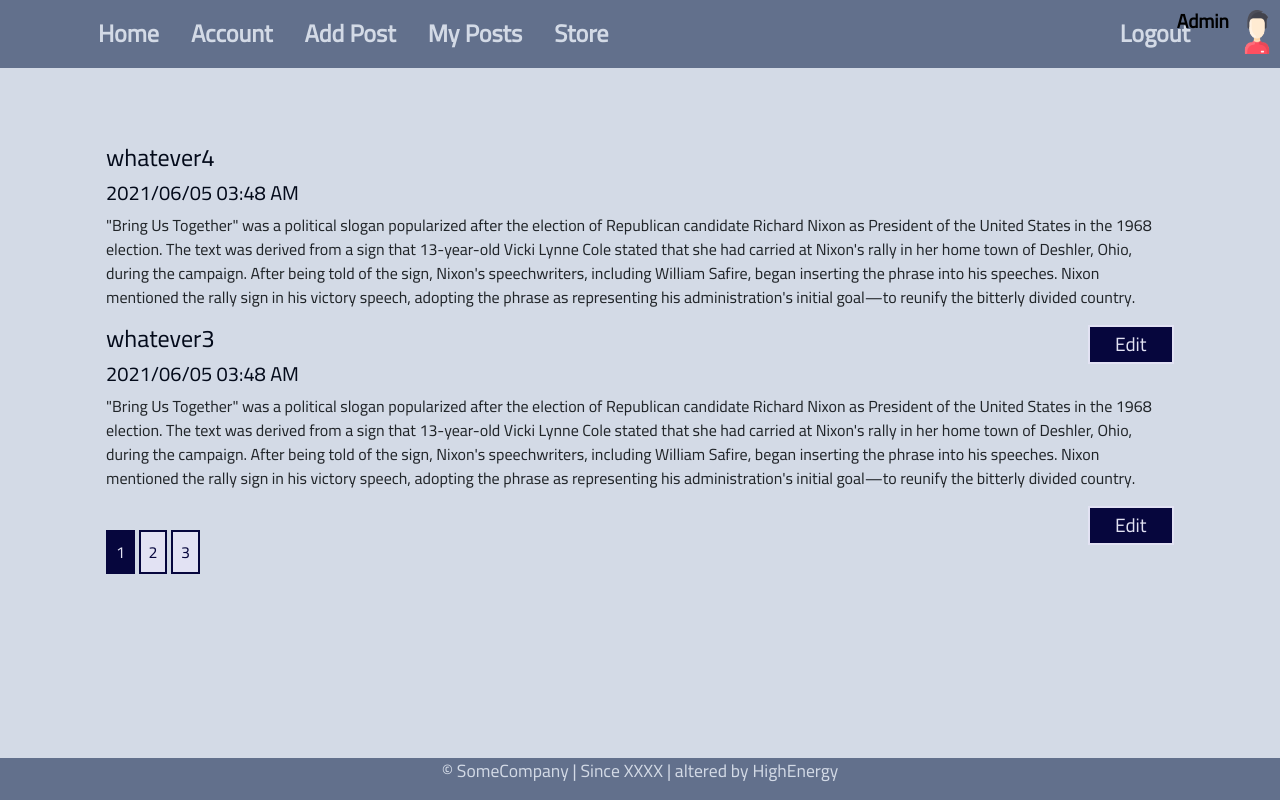
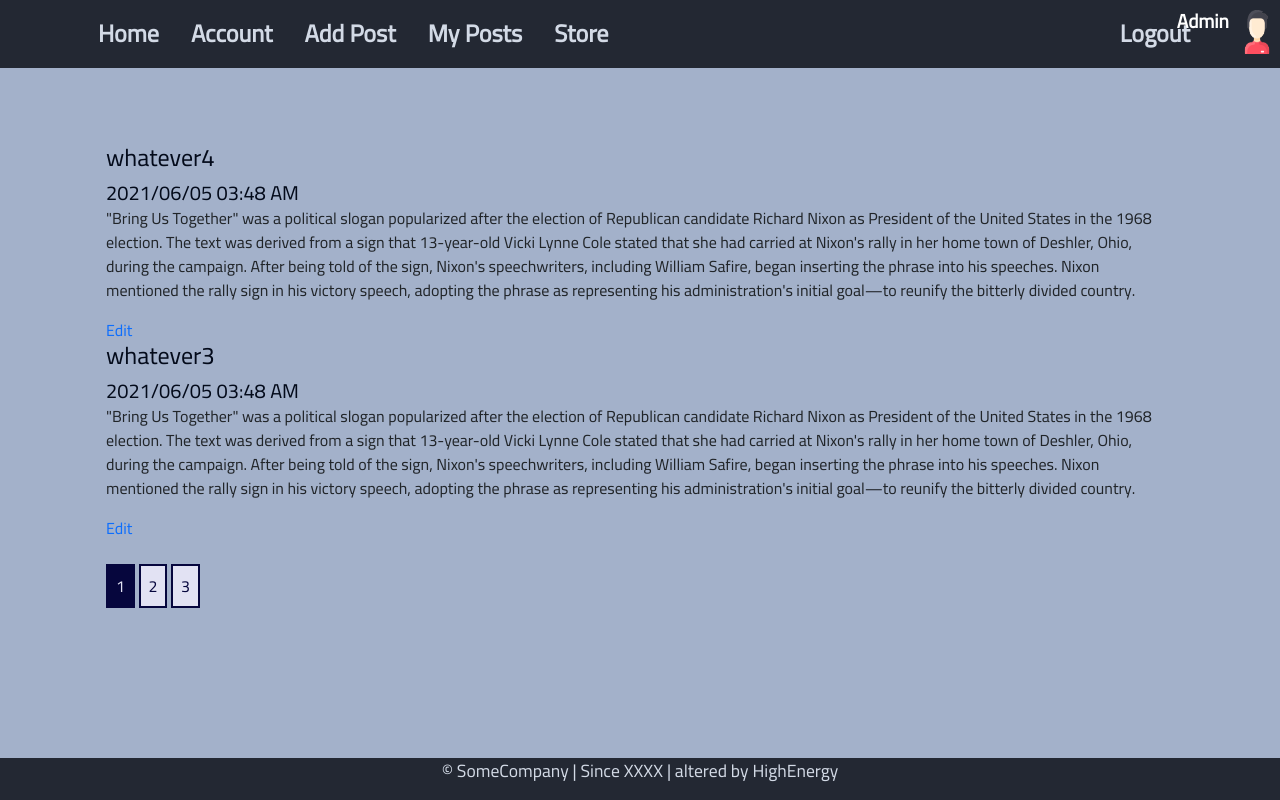
Before and after one commit to AdyPolyCode/Flask-app, a Flask app: page /post/my_posts in a window 1280 px wide. Run offline with Flask 2, Linux system fonts and the light colour scheme; a user stored in the database is signed in; data comes from the database, SQL or seed files in the repository; some libraries are stand-ins or nearby versions.

Commit message:
updated styles

```diff
--- a/static/styles.css
+++ b/static/styles.css
@@ -2,7 +2,7 @@
 
 
 body {
-    background-color: #d3dae6;
+    background-color: #a3b1ca;
     font-family: 'Cairo', sans-serif;
 }
 
@@ -12,7 +12,7 @@ header {
 }
 
 footer {
-    background-color: #62708c;
+    background-color: #232833;
     margin-top: 4em;
     width: 100%;
 }
@@ -39,16 +39,23 @@ a {
 }
 
 .nav-bg {
-    background-color: #62708c;
+    background-color: #232833;
 }
 
 .container .nav-link {
     color: #d3dae6;
     font-weight: bold;
+    transition-property: color;
+    transition-duration: 0.4s;
+    transition-timing-function: ease-out;
 }
 
 .container .nav-link:hover {
-    color: #06063d;
+    color: #1a9c9c;
+}
+
+.container .nav-link:active {
+    color: #630909;
 }
 
 .p-font {
@@ -112,7 +119,7 @@ a {
     left: 0;
     width: 70%;
     height: 100%;
-    color: #000000;
+    color: #ffffff;
 }
 
 .img-right {
@@ -123,7 +130,7 @@ a {
     width: 30%;
 }
 
-.to-edit {
+#to-edit {
     text-align: center;
     padding: 0.2rem;
     width: 4.5em;
@@ -158,6 +182,15 @@ a {
     border-radius: 20%;
 }
 
+.media #base-info {
+    padding-left: 1.8rem;
+}
+
+.media > #base-info > h3, h5 {
+    display: inline;
+    padding-right: 1.8rem;
+}
+
 .hidden-form {
     color: white;
     width: 5%;
```
Also changed, not shown: other parts of static/styles.css (+50 -1 lines).
